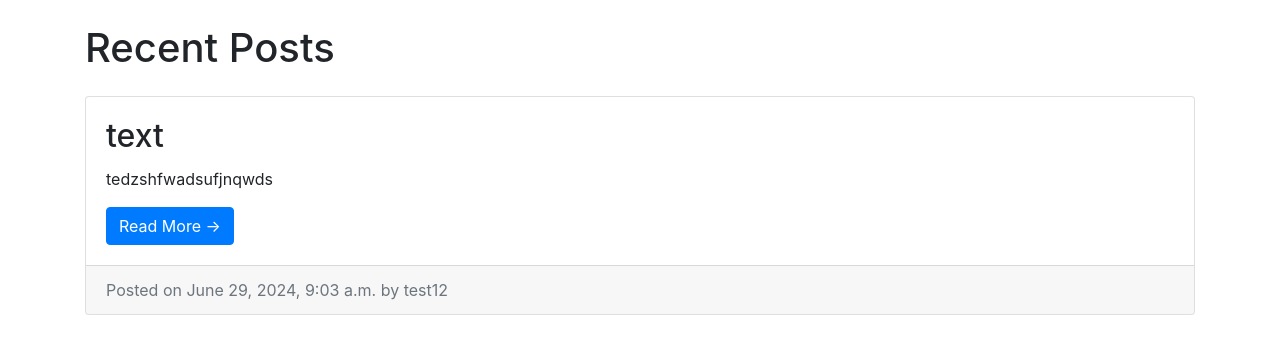
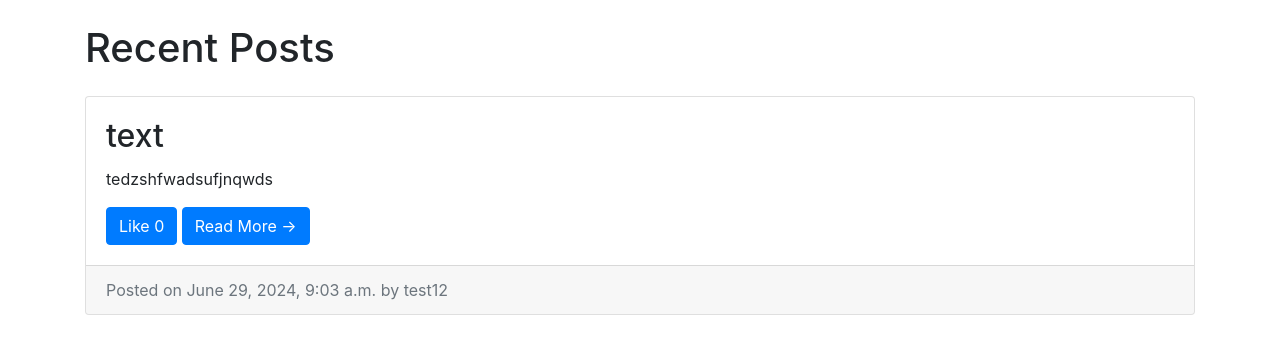
Before and after one commit to KadirFrog/KAShare, a Django app: page /recent_posts in a window 1280 px wide. Shown: the top 354 px of the page. Run offline with Django 5.2, Linux system fonts and the light colour scheme; a user stored in the database is signed in; data comes from the database, SQL or seed files in the repository; both versions use the stored data as it was after the commit; data that the repository does not hold is empty; some libraries are stand-ins or nearby versions.

Commit message:
Like system complete

```diff
--- a/main/models.py
+++ b/main/models.py
@@ -30,3 +30,12 @@ class Post(models.Model):
     author = models.ForeignKey(CustomUser, on_delete=models.CASCADE)
     date_posted = models.DateTimeField(auto_now_add=True)
     likes = models.ManyToManyField(CustomUser, related_name='likes', blank=True)
+
+    def like_post(self, user):
+        if self.user_has_liked(user):
+            self.likes.remove(user)
+        else:
+            self.likes.add(user)
+
+    def user_has_liked(self, user):
+        return self.likes.filter(id=user.id).exists()
--- a/main/templates/recent_posts.html
+++ b/main/templates/recent_posts.html
@@ -1,3 +1,4 @@
+{% load post_filters %}
 <!DOCTYPE html>
 <html lang = "en">
 <head>
@@ -14,13 +15,13 @@
    <div class = "card-body">
     <h2 class = "card-title">{{ post.title }}</h2>
     <p class = "card-text">{{ post.content|truncatechars:200 }}</p>
+    <a href="{% url 'like_post' post.id %}" class="btn btn-primary {% if post|user_has_liked:user %}btn-danger{% endif %}">Like {{ post.likes.count }}</a>
     <a href = "{% url 'post_detail' post.id %}" class = "btn btn-primary">Read More &rarr;</a></div>
    <div class = "card-footer text-muted">
     Posted on {{ post.date_posted }} by {{ post.author.username }}
    </div>
   </div>
 {% empty %}
-		<p>No posts available.</p>
 {% endfor %}
 </div>
 <!-- Include Bootstrap JS -->
--- /dev/null
+++ b/main/templatetags/post_filters.py
@@ -0,0 +1,8 @@
+from django import template
+from main.models import Post
+
+register = template.Library()
+
+@register.filter
+def user_has_liked(post, user):
+    return post.user_has_liked(user)
--- a/main/urls.py
+++ b/main/urls.py
@@ -12,4 +12,5 @@ urlpatterns = [path("post", views.post, name="post"),
                path("logout", views.logout_view, name="logout"),
                path("recent_posts", views.recent_posts, name="recent_posts"),
                path("post/<int:post_id>", views.post_detail, name="post_detail"),
+               path("post/<int:post_id>/like", views.like_post, name="like_post"),
                ] + static(settings.MEDIA_URL, document_root=settings.MEDIA_ROOT)
--- a/main/views.py
+++ b/main/views.py
@@ -56,9 +56,15 @@ def logout_view(request):
 @login_required
 def recent_posts(request):
     posts = Post.objects.all().order_by('-date_posted')
-    return render(request, 'recent_posts.html', {'posts': posts})
+    return render(request, 'recent_posts.html', {'posts': posts, 'user': request.user})
 
 @login_required
 def post_detail(request, post_id):
     post = Post.objects.get(id=post_id)
     return render(request, 'post_detail.html', {'post': post})
+
+@login_required
+def like_post(request, post_id):
+    post = Post.objects.get(id=post_id)
+    post.like_post(request.user)
+    return redirect('recent_posts')
```
Also changed, not shown: db.sqlite3, main/templatetags/__init__.py (added). Lines whose indentation alone changed are shown as unchanged.
